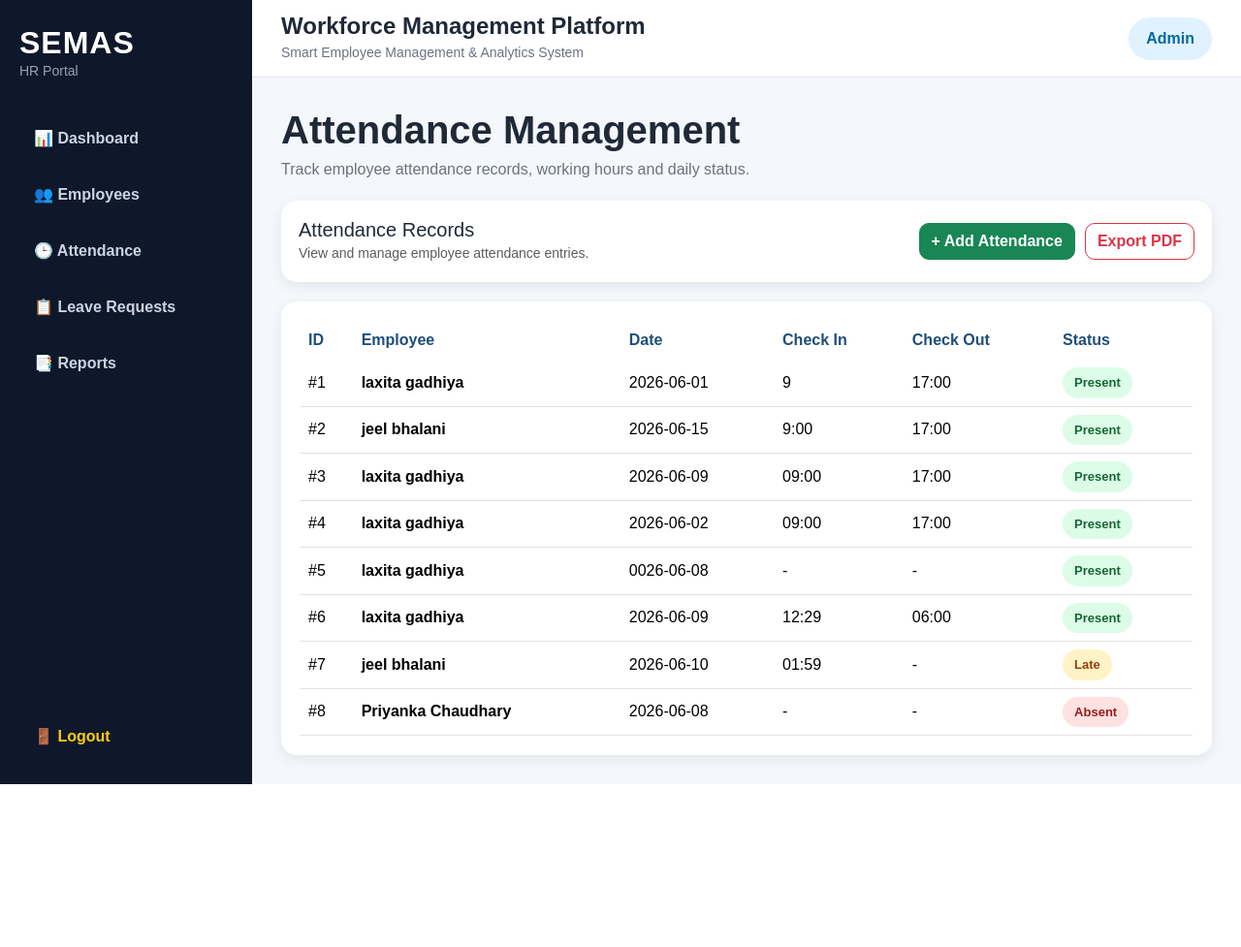
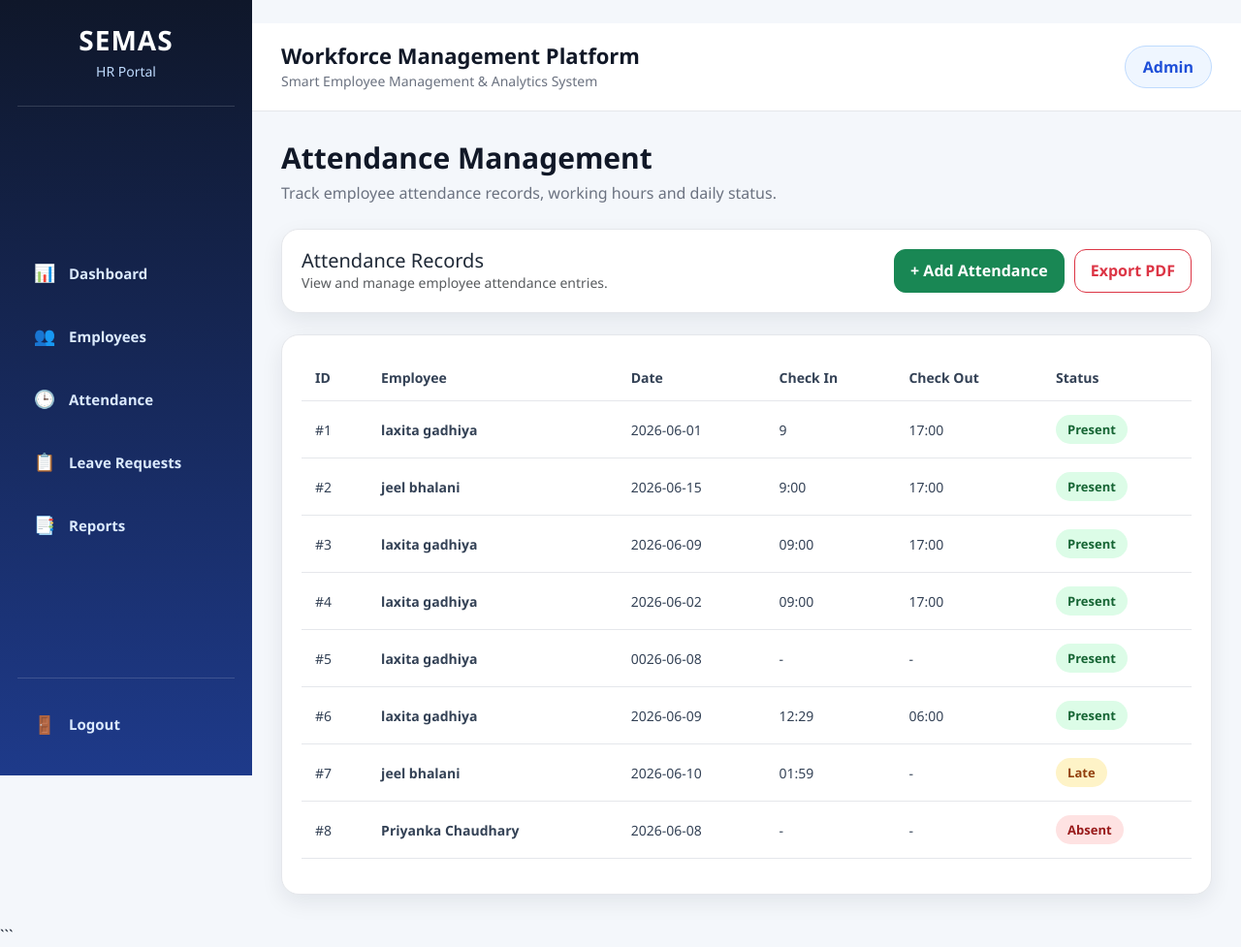
Before and after one commit to laxitagadhiya118/SEMAS-HR-Portal, a Flask app: page /attendance in a window 1280 px wide. Shown: the whole page at 97% size. Before the commit the page ends 809 px from the top, so only its background shows below. Run offline with Flask 3, Linux system fonts and the light colour scheme; a user stored in the database is signed in; data comes from the database, SQL or seed files in the repository.

Commit message:
Update sidebar list view design

````diff
--- a/static/style.css
+++ b/static/style.css
@@ -1,95 +1,119 @@
 /* =========================
-   GLOBAL
+   GLOBAL STYLE
 ========================= */
 
 * {
+    margin: 0;
+    padding: 0;
     box-sizing: border-box;
 }
 
 body {
-    margin: 0;
-    padding: 0;
-    font-family: Arial, sans-serif;
+    font-family: "Segoe UI", Arial, sans-serif;
     background: #f4f7fb;
     color: #1f2937;
 }
 
+a {
+    text-decoration: none;
+}
+
 /* =========================
-   SIDEBAR LAYOUT
+   MAIN LAYOUT
 ========================= */
 
 .app-layout {
     display: flex;
     min-height: 100vh;
-    width: 100%;
 }
+
+/* =========================
+   SIDEBAR
+========================= */
 
 .sidebar {
     width: 260px;
-    min-width: 260px;
-    background: #0f172a;
+    background: linear-gradient(180deg, #0f172a, #1e3a8a);
     color: white;
+    padding: 25px 18px;
     display: flex;
     flex-direction: column;
-    padding: 25px 20px;
+    justify-content: space-between;
+    position: fixed;
+    top: 0;
+    left: 0;
+    height: 100vh;
 }
 
 .sidebar-logo {
-    margin-bottom: 35px;
+    text-align: center;
+    padding-bottom: 25px;
+    border-bottom: 1px solid rgba(255, 255, 255, 0.15);
 }
 
 .sidebar-logo h2 {
-    margin: 0;
+    font-size: 28px;
     font-weight: 800;
-    color: white;
     letter-spacing: 1px;
+    margin-bottom: 4px;
 }
 
 .sidebar-logo p {
-    margin: 0;
-    color: #94a3b8;
     font-size: 14px;
+    color: #bfdbfe;
+    margin-bottom: 0;
 }
 
+/* Sidebar List View */
+
 .sidebar-menu {
-    display: flex;
-    flex-direction: column;
-    gap: 10px;
-    width: 100%;
+    margin-top: 25px;
 }
 
-.sidebar-menu a {
-    display: block;
-    width: 100%;
-    text-decoration: none;
-    color: #cbd5e1;
-    padding: 12px 15px;
-    border-radius: 10px;
-    font-weight: 600;
-    transition: 0.3s;
+.side-list {
+    list-style: none;
+    padding: 0;
+    margin: 0;
 }
 
-.sidebar-menu a:hover {
-    background: #1e293b;
-    color: white;
+.side-list li {
+    margin-bottom: 10px;
+}
+
+.side-list li a,
+.sidebar-footer a {
+    display: flex;
+    align-items: center;
+    gap: 13px;
+    padding: 14px 16px;
+    border-radius: 14px;
+    color: #dbeafe;
+    font-size: 15px;
+    font-weight: 600;
+    background: transparent;
+    transition: all 0.3s ease;
+}
+
+.side-list li a:hover,
+.sidebar-footer a:hover {
+    background: rgba(255, 255, 255, 0.14);
+    color: #ffffff;
+    transform: translateX(5px);
+}
+
+.menu-icon {
+    font-size: 18px;
+    width: 24px;
+    text-align: center;
+}
+
+.menu-text {
+    display: inline-block;
 }
 
 .sidebar-footer {
-    margin-top: auto;
-}
-
-.sidebar-footer a {
-    display: block;
-    width: 100%;
-    text-decoration: none;
-    color: #facc15;
-    padding: 12px 15px;
-    border-radius: 10px;
-    font-weight: 700;
-}
-
-.sidebar-footer a:hover {
-    background: #1e293b;
+    padding-top: 20px;
+    border-top: 1px solid rgba(255, 255, 255, 0.15);
 }
 
 /* =========================
@@ -97,26 +121,25 @@
 ========================= */
 
 .content-area {
-    flex: 1;
-    display: flex;
-    flex-direction: column;
-    min-width: 0;
+    margin-left: 260px;
+    width: calc(100% - 260px);
+    min-height: 100vh;
 }
 
 .topbar {
-    background: white;
+    background: #ffffff;
+    padding: 20px 30px;
     border-bottom: 1px solid #e5e7eb;
-    height: 80px;
     display: flex;
+    align-items: center;
     justify-content: space-between;
-    align-items: center;
-    padding: 15px 30px;
 }
 
 .topbar h4 {
-    margin: 0;
-    font-weight: 800;
-    color: #1f2937;
+    font-size: 22px;
+    font-weight: 700;
+    color: #111827;
+    margin-bottom: 3px;
 }
 
 .topbar small {
@@ -124,11 +147,12 @@
 }
 
 .admin-box {
-    background: #e0f2fe;
-    color: #0369a1;
-    padding: 10px 18px;
-    border-radius: 50px;
+    background: #eff6ff;
+    color: #1d4ed8;
+    padding: 9px 18px;
+    border-radius: 999px;
     font-weight: 700;
+    border: 1px solid #bfdbfe;
 }
 
 .page-content {
@@ -200,21 +227,19 @@
 ========================= */
 
 .page-header {
-    display: flex;
-    justify-content: space-between;
-    align-items: center;
-    margin-bottom: 20px;
+    margin-bottom: 25px;
 }
 
 .page-header h1 {
+    font-size: 30px;
     font-weight: 800;
-    color: #1f2937;
-    margin-bottom: 5px;
+    color: #111827;
+    margin-bottom: 6px;
 }
 
 .page-header p {
     color: #6b7280;
-    margin: 0;
+    margin-bottom: 0;
 }
 
 /* =========================
@@ -222,15 +247,14 @@
 ========================= */
 
 .toolbar-card {
-    background: white;
-    padding: 18px;
-    border-radius: 16px;
-    box-shadow: 0 4px 14px rgba(0,0,0,0.08);
-    margin-bottom: 20px;
-
+    background: #ffffff;
+    border-radius: 18px;
+    padding: 20px;
+    margin-bottom: 22px;
+    box-shadow: 0 8px 22px rgba(15, 23, 42, 0.08);
+    border: 1px solid #e5e7eb;
     display: flex;
     justify-content: space-between;
-    align-items: center;
     gap: 15px;
     flex-wrap: wrap;
 }
@@ -253,33 +276,45 @@
 }
 
 /* =========================
-   TABLES
+   TABLE CARD
 ========================= */
 
 .data-card {
-    background: white;
+    background: #ffffff;
+    border-radius: 18px;
     padding: 20px;
-    border-radius: 16px;
-    box-shadow: 0 4px 14px rgba(0,0,0,0.08);
+    box-shadow: 0 8px 22px rgba(15, 23, 42, 0.08);
+    border: 1px solid #e5e7eb;
+    overflow-x: auto;
 }
 
 .company-table {
-    margin-bottom: 0;
+    width: 100%;
+    border-collapse: collapse;
 }
 
 .company-table thead {
-    background: #eaf2ff;
+    background: #f1f5f9;
 }
 
-.company-table thead th {
-    color: #1f4e79;
+.company-table th {
+    padding: 14px;
+    font-size: 14px;
     font-weight: 800;
-    border-bottom: none;
-    white-space: nowrap;
+    color: #334155;
+    border-bottom: 1px solid #e5e7eb;
 }
 
 .company-table td {
+    padding: 14px;
+    font-size: 14px;
+    color: #334155;
+    border-bottom: 1px solid #e5e7eb;
     vertical-align: middle;
+}
+
+.company-table tbody tr:hover {
+    background: #f8fafc;
 }
 
 /* =========================
@@ -364,12 +406,15 @@
 ========================= */
 
 .btn {
-    border-radius: 10px;
-    font-weight: 600;
+    border-radius: 12px;
+    font-weight: 700;
+    padding: 9px 16px;
 }
 
 .btn-sm {
-    border-radius: 8px;
+    padding: 6px 10px;
+    border-radius: 10px;
+    font-size: 13px;
 }
 
 /* =========================
--- a/templates/base.html
+++ b/templates/base.html
@@ -1,3 +1,4 @@
+```html
 <!DOCTYPE html>
 <html lang="en">
 <head>
@@ -5,60 +6,94 @@
     <meta name="viewport" content="width=device-width, initial-scale=1.0">
     <title>SEMAS HR Portal</title>
 
+    <!-- Bootstrap -->
     <link href="https://cdn.jsdelivr.net/npm/bootstrap@5.3.3/dist/css/bootstrap.min.css" rel="stylesheet">
+
+    <!-- Custom CSS -->
     <link rel="stylesheet" href="{{ url_for('static', filename='style.css') }}">
 </head>
-
 <body>
 
 <div class="app-layout">
 
+    <!-- Sidebar -->
     <aside class="sidebar">
-
         <div class="sidebar-logo">
             <h2>SEMAS</h2>
             <p>HR Portal</p>
         </div>
 
         <nav class="sidebar-menu">
-            <a href="/">📊 Dashboard</a>
-            <a href="/employees">👥 Employees</a>
-            <a href="/attendance">🕒 Attendance</a>
-            <a href="/leave-requests">📋 Leave Requests</a>
-            <a href="/reports">📑 Reports</a>
+            <ul class="side-list">
+                <li>
+                    <a href="/">
+                        <span class="menu-icon">📊</span>
+                        <span class="menu-text">Dashboard</span>
+                    </a>
+                </li>
+
+                <li>
+                    <a href="/employees">
+                        <span class="menu-icon">👥</span>
+                        <span class="menu-text">Employees</span>
+                    </a>
+                </li>
+
+                <li>
+                    <a href="/attendance">
+                        <span class="menu-icon">🕒</span>
+                        <span class="menu-text">Attendance</span>
+                    </a>
+                </li>
+
+                <li>
+                    <a href="/leave-requests">
+                        <span class="menu-icon">📋</span>
+                        <span class="menu-text">Leave Requests</span>
+                    </a>
+                </li>
+
+                <li>
+                    <a href="/reports">
+                        <span class="menu-icon">📑</span>
+                        <span class="menu-text">Reports</span>
+                    </a>
+                </li>
+            </ul>
         </nav>
 
         <div class="sidebar-footer">
-            <a href="/logout">🚪 Logout</a>
+            <a href="/logout">
+                <span class="menu-icon">🚪</span>
+                <span class="menu-text">Logout</span>
+            </a>
         </div>
-
     </aside>
 
+    <!-- Main Content -->
     <main class="content-area">
-
         <div class="topbar">
             <div>
                 <h4>Workforce Management Platform</h4>
                 <small>Smart Employee Management & Analytics System</small>
             </div>
 
-            <div class="admin-box">Admin</div>
+            <div class="admin-box">
+                Admin
+            </div>
         </div>
 
         <div class="page-content">
-            {% block content %}
-            {% endblock %}
+            {% block content %}{% endblock %}
         </div>
-
     </main>
 
 </div>
 
-{% block scripts %}
-{% endblock %}
+{% block scripts %}{% endblock %}
 
 <script src="https://cdn.jsdelivr.net/npm/bootstrap@5.3.3/dist/js/bootstrap.bundle.min.js"></script>
 
-
 </body>
 </html>
+```
````
Also changed, not shown: other parts of static/style.css (+127 -89 lines).
